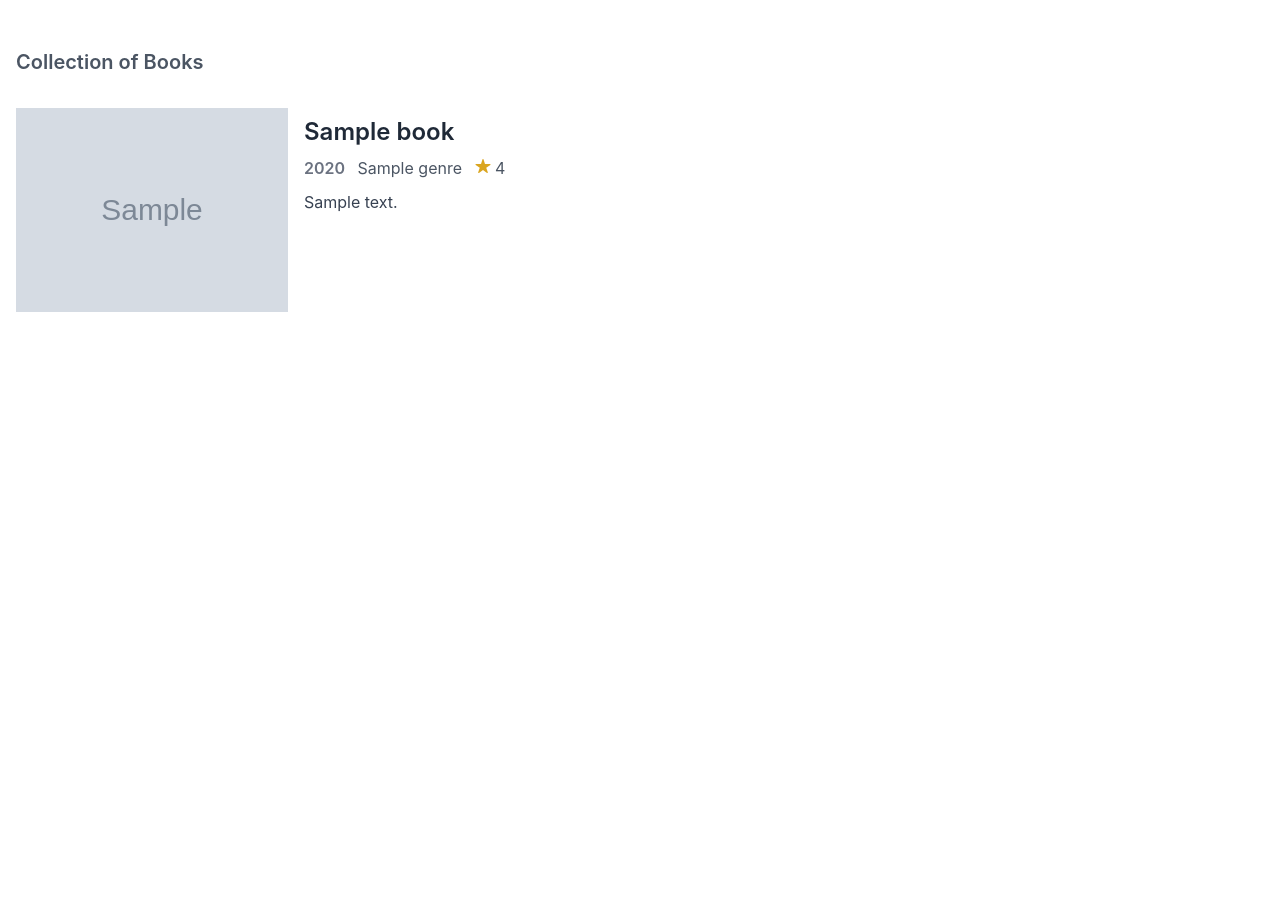
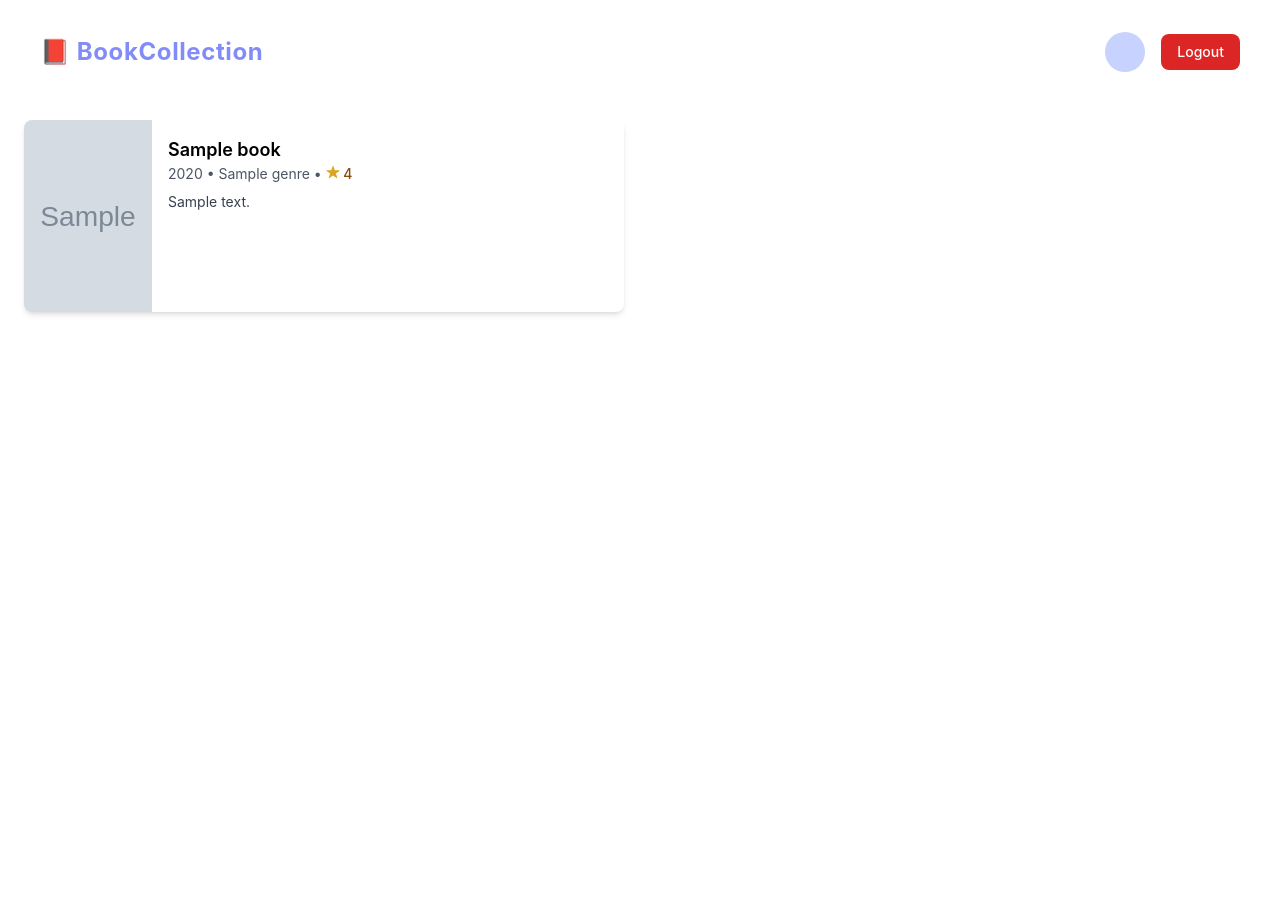
Before and after one commit to blueorionn/Flask-BookList, a Python web app: template booklist/templates/index.html in a window 1280 px wide. Before the commit the page ends 312 px from the top, so only its background shows below. Run offline with Jinja, Linux system fonts and the light colour scheme; the template is opened without the code that fills it: most values are stand-ins (such as "Sample title", 1, 10 or a date in 2020); grey boxes marked "Sample" are stand-in pictures; style sheets or scripts are compiled from the project's sources.

Commit message:
feat: added layout page

```diff
--- a/booklist/templates/index.html
+++ b/booklist/templates/index.html
@@ -1,44 +1,23 @@
-<!doctype html>
-<html lang="en">
-  <head>
-    <meta charset="UTF-8" />
-    <meta name="viewport" content="width=device-width, initial-scale=1.0" />
-    <title>BookList - Collection of Book List</title>
-    <link rel="stylesheet" href="{{url_for('static', filename='styles/base.css')}}" />
-    <link rel="stylesheet" href="{{url_for('static', filename='styles/style.css')}}" />
-  </head>
-  <body>
-    <main>
-      <section class="w-full py-12">
-        <div class="max-w-screen-2xl mx-auto px-4">
-          <h1 class="text-xl font-semibold text-gray-600">Collection of Books</h1>
-          <div class="my-8 w-full flex flex-wrap gap-16">
+{% extends "layout.html" %} {% block content %}
+<main class="h-full w-full">
+  <section class="mx-auto max-w-7xl px-6 py-4">
+    <div class="grid gap-8 grid-cols-2">
       {% for book in books %}
-            <a href="/book/{{ book.id }}" class="max-w-[35rem] grid grid-cols-2 gap-4 group transition-all">
-              <div>
-                <img src="{{ book.thumbnail }}" alt="{{ book.title }}" class="h-auto w-full aspect-auto" />
-              </div>
-              <div>
-                <h1 class="text-2xl my-2 text-gray-800 font-semibold group-hover:underline">{{ book.title }}</h1>
-                <!-- Released Date -->
-                <h2 class="text-base text-gray-500 font-semibold inline-block">{{ book.publication_year }}</h2>
-                <!-- Genre -->
-                <span class="text-base mx-2 text-gray-600 font-normal">{{ book.genre }}</span>
-                <!-- Rating -->
-                <span class="mx-2 sr-only">Divider</span>
-                <ion-icon name="star" style="color: goldenrod"></ion-icon>
-                <span class="text-base text-gray-600 font-normal">{{ book.rating }}</span>
-                <!-- Summary -->
-                <p class="text-base py-2.5 text-gray-700 font-normal group-hover:underline">{{ book.summary }}</p>
+      <a class="flex overflow-hidden rounded-lg bg-white shadow-md" href="/book/{{ book.id }}">
+        <img src="{{ book.thumbnail }}" alt="{{ book.title }}" class="h-48 w-32 object-cover" />
+        <div class="flex-1 p-4">
+          <h3 class="text-lg font-semibold">{{ book.title }}</h3>
+          <p class="text-sm text-gray-600">
+            {{ book.publication_year }} • {{ book.genre }} •
+            <span class="font-medium text-yellow-800">
+              <ion-icon name="star" style="color: goldenrod"></ion-icon> {{ book.rating }}</span
+            >
+          </p>
+          <p class="mt-2 line-clamp-4 text-sm text-gray-700">{{ book.summary }}</p>
         </div>
       </a>
       {% endfor %}
     </div>
-        </div>
   </section>
 </main>
-
-    <script type="module" src="https://unpkg.com/ionicons@7.1.0/dist/ionicons/ionicons.esm.js"></script>
-    <script nomodule src="https://unpkg.com/ionicons@7.1.0/dist/ionicons/ionicons.js"></script>
-  </body>
-</html>
+{% endblock %}
--- /dev/null
+++ b/booklist/templates/layout.html
@@ -0,0 +1,67 @@
+<!doctype html>
+<html lang="en">
+  <head>
+    <meta charset="UTF-8" />
+    <meta name="viewport" content="width=device-width, initial-scale=1.0" />
+    <title>{% block title %} BookList - Collection of Book List {% endblock %}</title>
+    <link rel="stylesheet" href="{{url_for('static', filename='styles/base.css')}}" />
+    <link rel="stylesheet" href="{{url_for('static', filename='styles/style.css')}}" />
+    <style>
+      .hide {
+        display: none;
+      }
+    </style>
+    <script>
+      function getCookie(name) {
+        const value = `; ${document.cookie}`; // Prepend a semicolon for consistent splitting
+        const parts = value.split(`; ${name}=`);
+        if (parts.length === 2) {
+          return parts.pop().split(';').shift(); // Extract the value before the next semicolon
+        }
+        return null; // Cookie not found
+      }
+    </script>
+    <!-- Other head tags -->
+    {% block head %} {% endblock %}
+  </head>
+  <body>
+    <header class="mx-auto h-max w-full max-w-screen-2xl p-2.5 lg:p-4">
+      <nav class="bg-transparent px-6 py-4 text-white">
+        <div class="mx-auto flex max-w-7xl items-center justify-between">
+          <!-- Logo / Hero -->
+          <a href="/" class="text-2xl font-bold tracking-wide text-indigo-400">📕 BookCollection</a>
+
+          <!-- Right: User Info -->
+          <div class="flex items-center space-x-4">
+            <a href="/auth/user/profile" class="flex flex-col items-center">
+              <div
+                class="flex h-10 w-10 items-center justify-center rounded-full bg-indigo-200 text-sm font-bold text-white"
+                id="logged-in-username"
+              ></div>
+              <script>
+                const payloadValue = atob(getCookie('token').split('.')[1]);
+                document.getElementById('logged-in-username').innerText = `${JSON.parse(payloadValue).user}`;
+              </script>
+            </a>
+            <button class="rounded-lg bg-red-600 px-4 py-2 text-sm font-medium hover:bg-red-500" id="logout-button">
+              <span>Logout</span>
+              <script>
+                const logOutButton = document.getElementById('logout-button');
+                logOutButton.addEventListener('click', function () {
+                  document.cookie = `token=; expires=Thu, 01 Jan 1970 00:00:00 UTC; path=/;`;
+                  location.reload(true);
+                });
+              </script>
+            </button>
+          </div>
+        </div>
+      </nav>
+    </header>
+    <!-- Dynamic Content -->
+    {% block content %}
+    <!-- Child templates will insert content here -->
+    {% endblock %}
+    <script type="module" src="https://unpkg.com/ionicons@7.1.0/dist/ionicons/ionicons.esm.js"></script>
+    <script nomodule src="https://unpkg.com/ionicons@7.1.0/dist/ionicons/ionicons.js"></script>
+  </body>
+</html>
```
Lines whose indentation alone changed are shown as unchanged.
